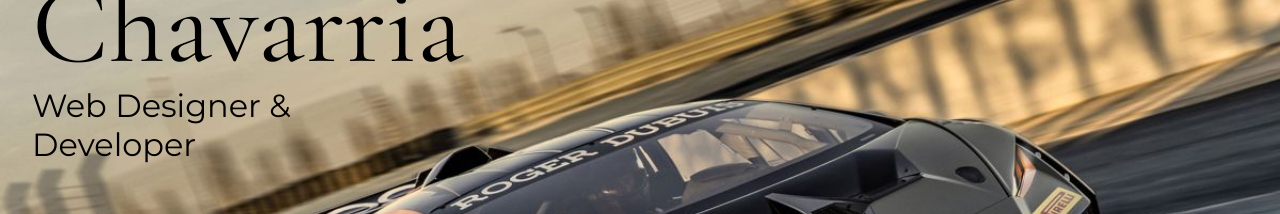
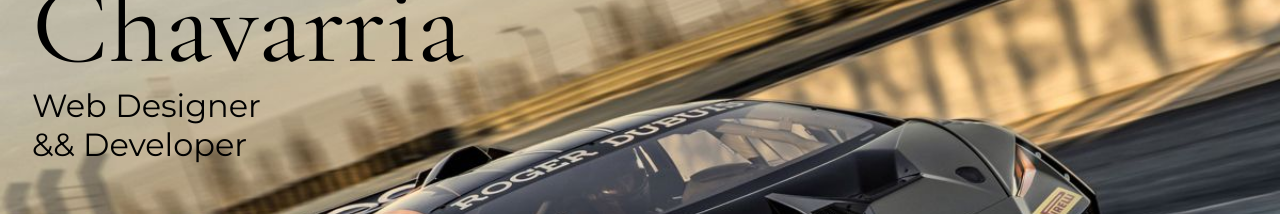
Before and after one commit to OmarUTEC/react, a React (Vite) app: page / in a window 1280 px wide. Shown: the part 189-403 px from the top of the page. Built offline with nearby package versions, Linux system fonts and the light colour scheme.

Commit message:
rename user name github

```diff
--- a/src/App.jsx
+++ b/src/App.jsx
@@ -16,9 +16,9 @@ import "./styles.css";
 
 const siteProps = {
   name: "Omar Chavarria",
-  title: "Web Designer & Developer",
+  title: "Web Designer && Developer",
   email: "alex@example.com",
-  gitHub: "microsoft",
+  gitHub: "OmarUTEC",
   instagram: "microsoft",
   linkedIn: "satyanadella",
   medium: "",
```
